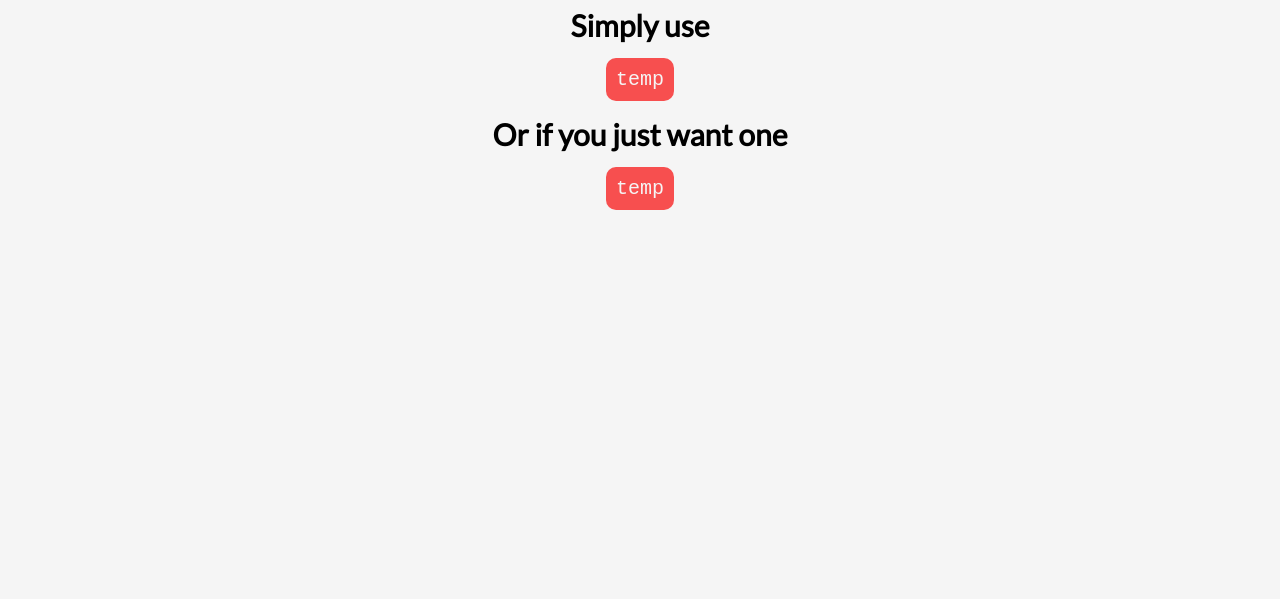
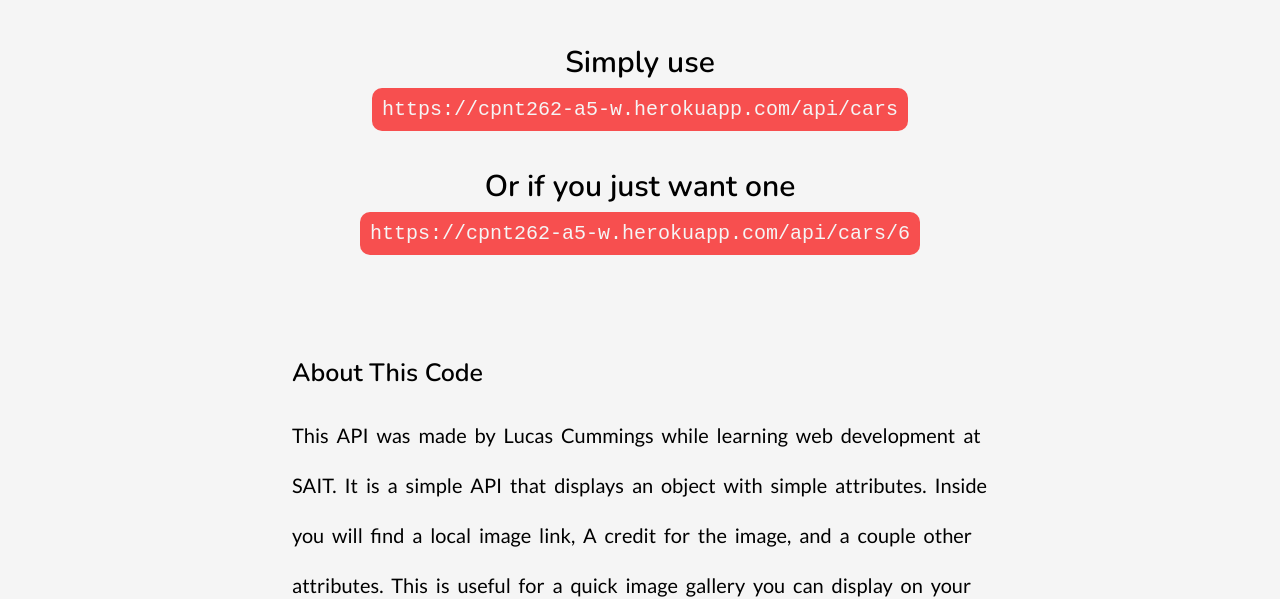
Before and after one commit to lucas-cq/My-First-API, a website: page public/index.html in a window 1280 px wide. Shown: the part 205-804 px from the top of the page. Drawn offline with nearby package versions, Linux system fonts and the light colour scheme.

Commit message:
added style

```diff
--- a/public/assets/css/main.css
+++ b/public/assets/css/main.css
@@ -73,20 +73,20 @@ h1 {
   font-size: 50px;
   font-family: 'Teko', sans-serif;
   padding: 0px;
-  margin: 10px 5px 5px 5px;
+  margin: 10px 5px 0px 5px;
   text-align: center;
 }
 
 h2 {
   font-size: 30px;
-  font-family: 'Lato', sans-serif;
+  font-family: 'Nunito', sans-serif;
   margin: 5px;
   padding-bottom: 0px;
 }
 
 h3 {
   font-size: 25px;
-  font-family: 'Teko', sans-serif;
+  font-family: 'Nunito', sans-serif;
   margin: 15px 0px 3px 0px;
   padding: 0 auto;
 }
@@ -324,7 +324,17 @@ figure a:hover {
   justify-content: center;
   align-items: center;
   flex-direction: column;
-  margin-bottom: 25rem;
+  margin-bottom: 10rem;
+}
+
+.article-sec, .first-head {
+  margin-top: 0px;
+  margin-bottom: 15px;
+  text-align: center;
+}
+
+.article-sec, .second-head {
+  margin: 45px 0px 15px 0px;
 }
 
 code {
@@ -335,3 +345,15 @@ code {
   border-radius: 10px;
   margin: 10px auto 10px auto;
 }
+
+.api-wrapper p {
+  font-size: 20px;
+  font-family: 'Lato', sans-serif;
+  max-width: 60ch;
+  line-height: 50px;
+  word-spacing: 4px;
+}
+
+.api-wrapper h3 {
+  margin-top: 6rem;
+}
--- a/public/index.html
+++ b/public/index.html
@@ -10,6 +10,9 @@
   <link rel="preconnect" href="https://fonts.gstatic.com" crossorigin>
   <link href="https://fonts.googleapis.com/css2?family=Teko:wght@400;700&display=swap" rel="stylesheet">
   <link href="https://fonts.googleapis.com/css2?family=Lato&display=swap" rel="stylesheet">
+  <link rel="preconnect" href="https://fonts.googleapis.com">
+  <link rel="preconnect" href="https://fonts.gstatic.com" crossorigin>
+  <link href="https://fonts.googleapis.com/css2?family=Nunito:wght@600&display=swap" rel="stylesheet">
   <script src="https://kit.fontawesome.com/623d8044c5.js" crossorigin="anonymous"></script>
 </head>
 <body>
@@ -31,10 +34,19 @@
 <main>
   <h1>Car Gallery API</h1>
     <section class="api-wrapper">
-      <h2>Simply use</h2>
-      <code>temp</code>
-      <h2>Or if you just want one</h2>
-      <code>temp</code>
+      <article class="article-sec">
+        <h2 class="first-head">Simply use</h2>
+        <code>https://cpnt262-a5-w.herokuapp.com/api/cars</code>
+        <h2 class="second-head">Or if you just want one</h2>
+        <code>https://cpnt262-a5-w.herokuapp.com/api/cars/6</code>
+      </article>
+      <article>
+        <h3>About This Code</h3>
+        <p>This API was made by Lucas Cummings while learning web development at SAIT. It is a simple API that displays
+          an object with simple attributes. Inside you will find a local image link, A credit for the image, and a couple
+          other attributes. This is useful for a quick image gallery you can display on your page.
+        </p>
+      </article>
     </section>
 </main>
     <!--Footer Section-->
```
